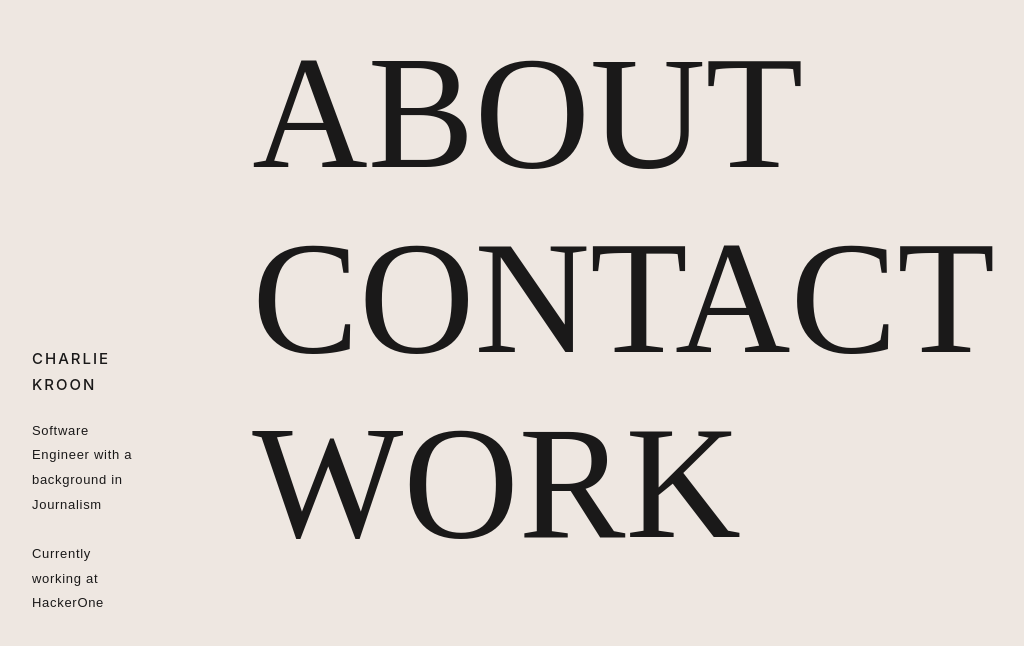
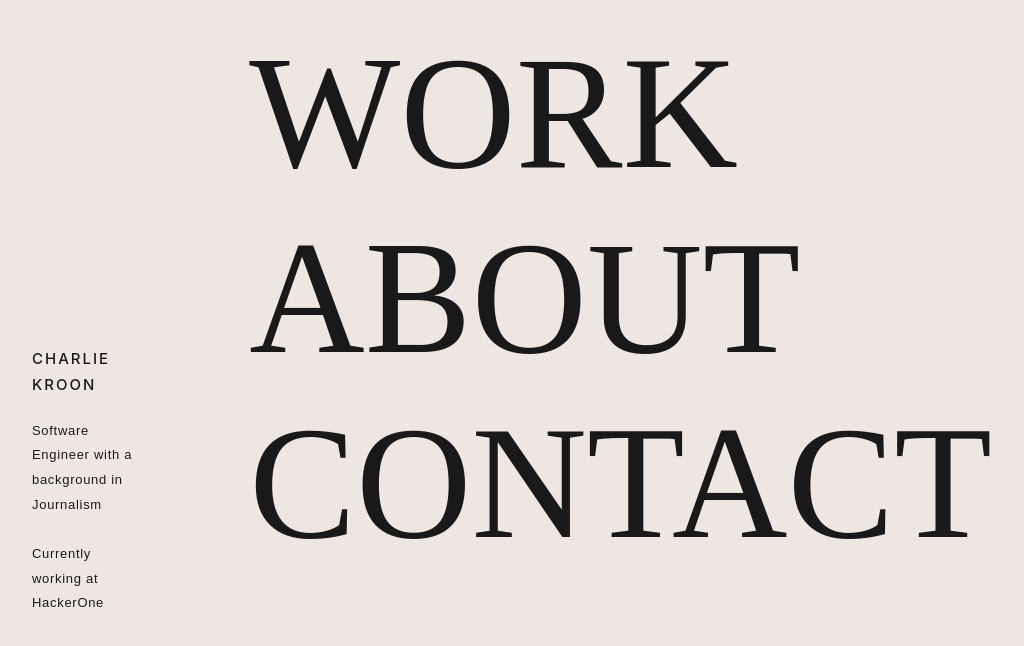
Before and after one commit to charliekroon/portfolio, a Next.js app: page / in a window 1280 px wide. Shown: the part 102-748 px from the top of the page, without its empty margins (96-1120 px from the left). Built offline with nearby package versions, Linux system fonts and the light colour scheme.

Commit message:
modify menu

```diff
--- a/pages/index.tsx
+++ b/pages/index.tsx
@@ -113,15 +113,15 @@ export default function Home() {
 				</Description>
 				<Menu>
 					<MenuText>
+						<Link href="/work">
+							WORK
+						</Link>{" "}
 						<Link href="/about">
 							ABOUT
 						</Link>{" "}
 						<Link href="/contact">
 							CONTACT
 						</Link>{" "}
-						<Link href="/work">
-							WORK
-						</Link>
 					</MenuText>
 				</Menu>
 			</Container>
```
